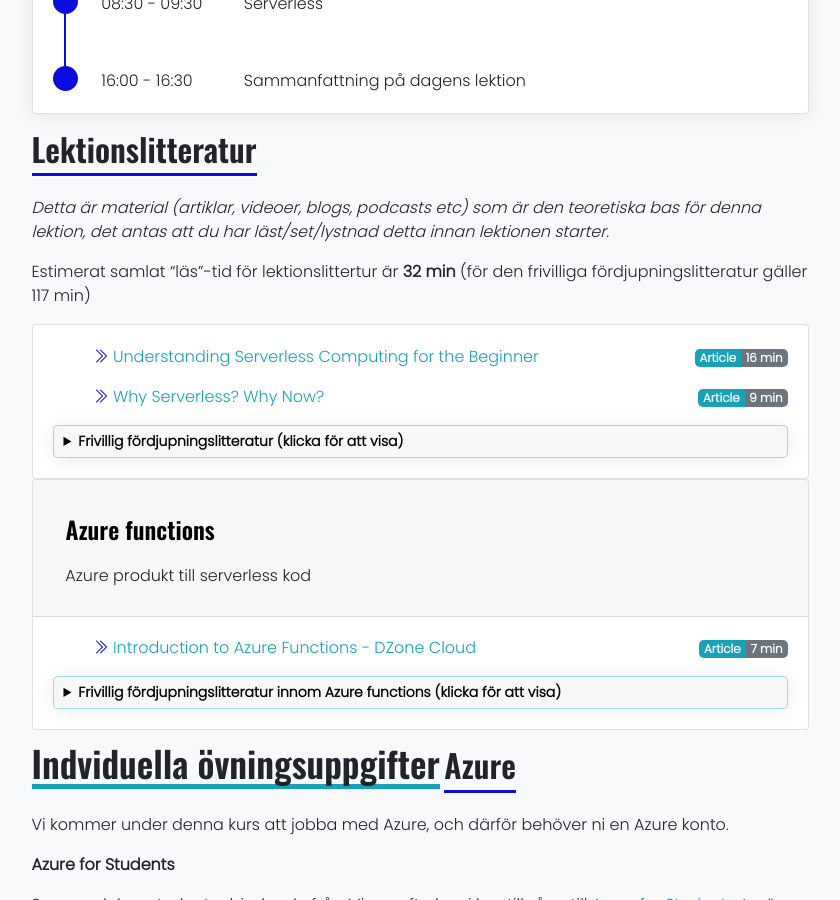
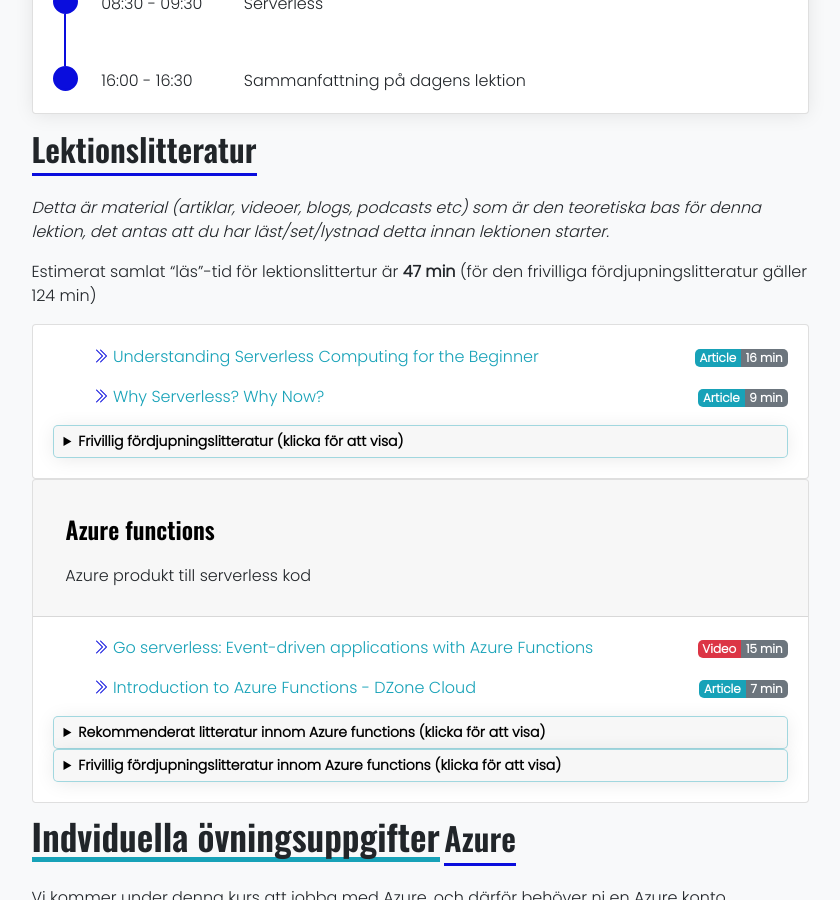
Before and after one commit to PGBSNH20/PGBSNH20-molnapplikationer, a Jekyll site: the page built from lectures/04-serverless.md, in a window 1280 px wide and 900 px high, scrolled down 598 px. Shown: the whole window, without its empty margins (220-1060 px from the left). Built offline with Jekyll 4.4.1, drawn with Linux system fonts in a browser that asks for light colours; nearby versions of some CDN libraries; part of the change alters nothing that is shown.

Commit message:
Updates literature

```diff
--- a/_data/lecture_severless_applikationer.yml
+++ b/_data/lecture_severless_applikationer.yml
@@ -1,7 +1,7 @@
 ---
 contentTimeTotal:
-  literatureTime: 32
-  optionalLiteratureTime: 117
+  literatureTime: 47
+  optionalLiteratureTime: 124
 notInTopic:
   literature:
   - title: "Understanding Serverless Computing for the Beginner"
@@ -98,10 +98,40 @@ notInTopic:
       Serverless architectures replace a managed server with a collection of third party services and FaaS
 topics:
   - topic: "Azure functions"
-    literatureTime: 7
-    optionalLiteratureTime: 4
+    literatureTime: 22
+    optionalLiteratureTime: 11
     description-include: azure_functions.md
     literature:
+    - title: "Go serverless: Event-driven applications with Azure Functions"
+      url: https://www.youtube.com/watch?v=UFxQhszT450
+      timeType: Video
+      timeMinutes: 15
+      timeBadge: danger
+      description: >
+        Jeff Hollan joins Scott Hanselman to show how you can quickly develop and deploy code to run in the cloud with Azure Functions. Functions can be written in a variety of languages, and will automatically trigger and scale based on your application needs.
+
+        1:53 - Demo
+
+        Quickstart: Create your first function in Azure using Visual Studio
+        https://aka.ms/azfr/619/01
+
+        Tutorial: Create and deploy serverless Azure Functions in Python with Visual Studio Code
+        https://aka.ms/azfr/619/02
+
+        Use Key Vault references for App Service and Azure Functions
+        https://aka.ms/azfr/619/03
+
+        Azure Functions overview
+        https://aka.ms/azfr/619/04
+
+        Go Serverless playlist
+        https://aka.ms/azfr/go-serverless/yt
+
+        Create a free account (Azure)
+        https://aka.ms/azfr/619/free
+
+
+        #microsoft #microsoftazure
     - title: "Introduction to Azure Functions - DZone Cloud"
       url: https://dzone.com/articles/introduction-to-azure-functions
       timeType: Article
@@ -109,6 +139,28 @@ topics:
       timeBadge: info
       description: >
         Check out this introduction to one of Microsoft's serverless PaaS tools, Azure Functions, and go throught the tutorial of making a simple function with it.
+    recommendedLiterature:
+    - title: "Azure Functions 2.0 – Real World Use Case for Serverless Architecture - DZone Cloud"
+      url: https://dzone.com/articles/azure-functions-20-real-world-use-case-for-serverl
+      timeType: Article
+      timeMinutes: 12
+      timeBadge: info
+      description: >
+        Microsoft recently announced an update to their Azure Functions product, and these developers wanted to test it out by creating a simple billing application.
+    - title: "What is Serverless Computing? Exploring Azure Functions"
+      url: https://www.hanselman.com/blog/what-is-serverless-computing-exploring-azure-functions
+      timeType: Article
+      timeMinutes: 9
+      timeBadge: info
+      description: >
+        There's a lot of confusing terms in the Cloud space. And that's not counting ...
+    - title: "Build serverless APIs with Azure Functions"
+      url: https://channel9.msdn.com/Shows/Azure-Friday/Build-serverless-APIs-with-Azure-Functions
+      timeType: Video
+      timeMinutes: 17
+      timeBadge: danger
+      description: >
+        Jeff Hollan joins Scott Hanselman to show how you can build highly scalable serverless APIs with Azure Functions.
     optionalLiterature:
     - title: "Azure Functions: Cold Starts in Numbers"
       url: https://mikhail.io/2018/04/azure-functions-cold-starts-in-numbers/
@@ -117,5 +169,12 @@ topics:
       timeBadge: info
       description: >
         Auto-provisioning and auto-scalability are the killer features of Function-as-a-Service cloud offerings, and Azure Functions in particular. One drawback of such dynamic provisioning is a phenomenon called “Cold Start”.
+    - title: "Using Docker with Azure Functions"
+      url: https://medium.com/@gcufaro/using-docker-with-azure-functions-9e975fd58c1c
+      timeType: Article
+      timeMinutes: 7
+      timeBadge: info
+      description: >
+        So,  you want to run your event-triggered code but you also want to use some kind of OS-level virtualization to implement it. If that’s…
     - title: "Azure - Event-Driven Architecture in the Cloud with Azure Event Grid"
       url: https://docs.microsoft.com/en-us/archive/msdn-magazine/2018/february/azure-event-driven-architecture-in-the-cloud-with-azure-event-grid
```
